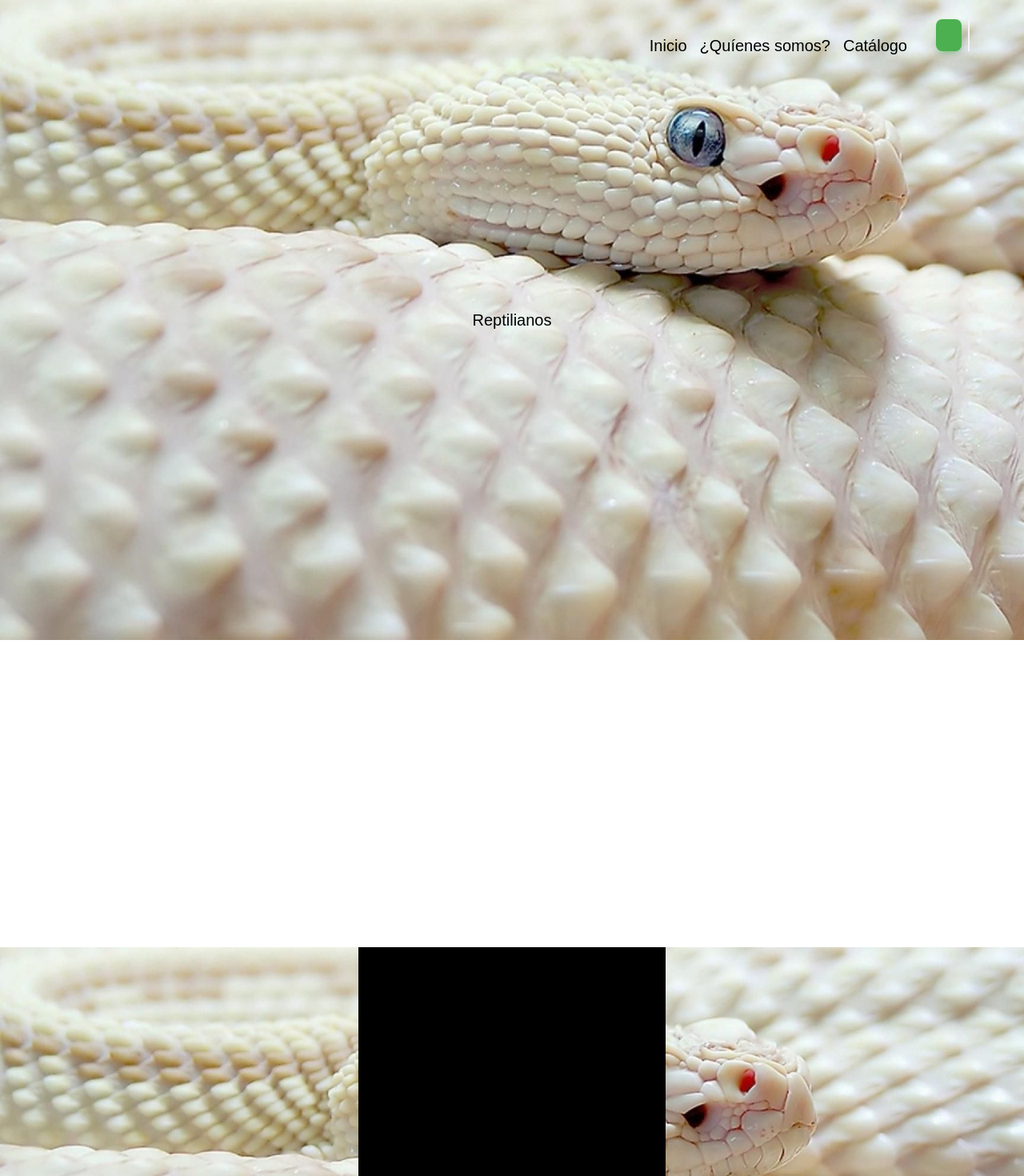
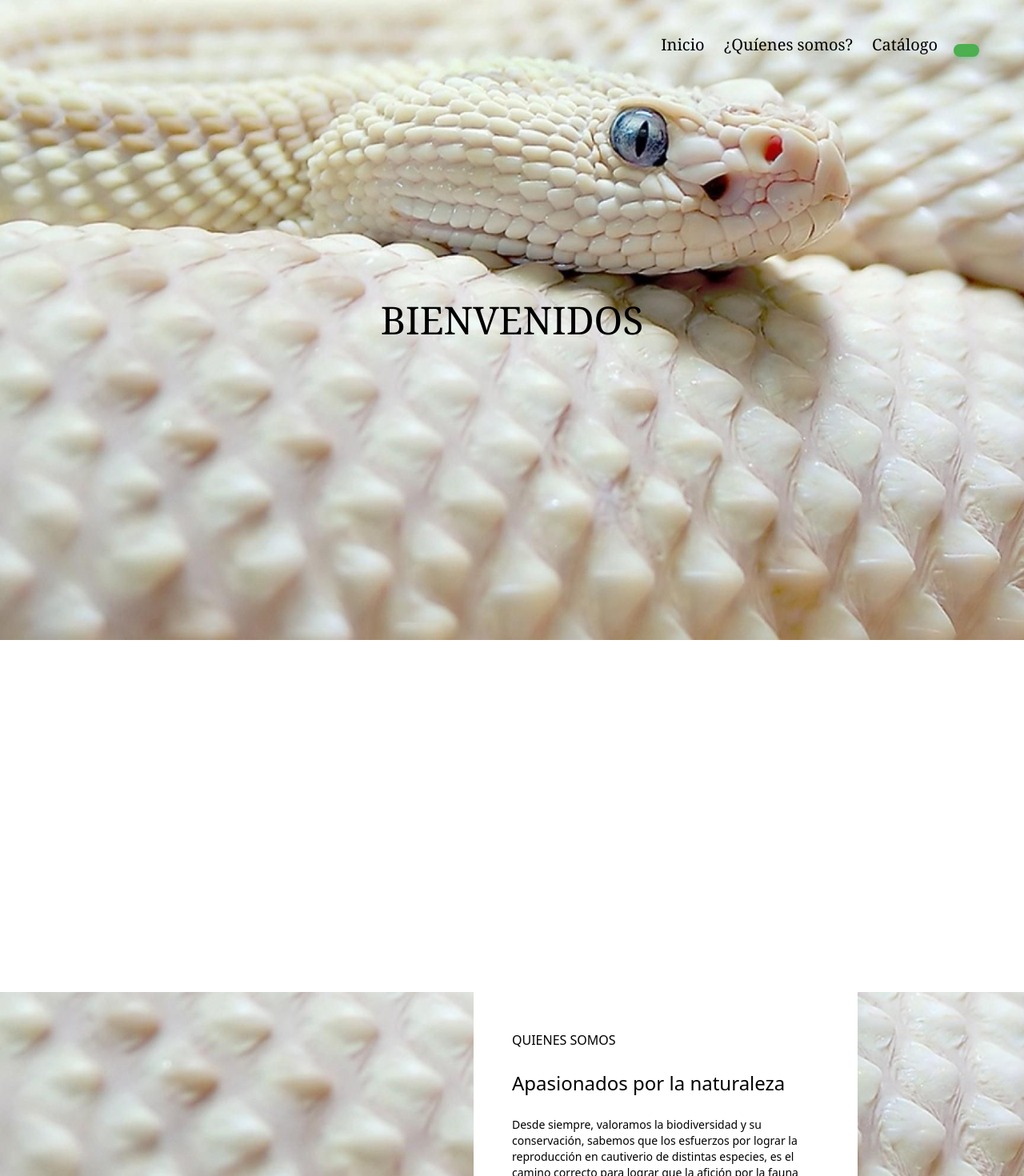
Before and after one commit to davidmb12/reptilianos-web, a Next.js app: page / in a window 1280 px wide. Shown: the top 1470 px of the page at 80% size. Built offline with nearby package versions, Linux system fonts and the light colour scheme.

Commit message:
Modified navbar, scroll hide

```diff
--- a/app/globals.css
+++ b/app/globals.css
@@ -2,7 +2,7 @@
 @tailwind components;
 @tailwind utilities;
 @import "~@mdi/font/css/materialdesignicons.min.css";
-@import url('https://fonts.googleapis.com/css2?family=Montserrat+Alternates:ital,wght@0,100;0,200;0,300;0,400;0,500;0,600;0,700;0,800;0,900;1,100;1,200;1,300;1,400;1,500;1,600;1,700;1,800;1,900&display=swap');
+@import url('https://fonts.googleapis.com/css2?family=Kablammo&family=Montserrat+Alternates:ital,wght@0,100;0,200;0,300;0,400;0,500;0,600;0,700;0,800;0,900;1,100;1,200;1,300;1,400;1,500;1,600;1,700;1,800;1,900&family=Pangolin&family=Rubik+Spray+Paint&display=swap');
 :root {
   --foreground-rgb: 0, 0, 0;
 }
--- a/components/Layout.js
+++ b/components/Layout.js
@@ -14,7 +14,7 @@ const Layout = ({children}) => {
   return (
     <div>
       <Navbar></Navbar>
-      <main>{children}</main>
+      <main className='bg-fixed bg-snake-01 bg-cover'>{children}</main>
 
     </div>
   )
--- a/components/Navbar.jsx
+++ b/components/Navbar.jsx
@@ -4,6 +4,24 @@ import Link from 'next/link';
 const Navbar = () => {
   const [isMobile, setIsMobile] =useState(false);
 
+  const [clientWindowHeight,setClientWindowHeight] = useState("");
+  const [backgroundTransparency, setBackgroundTransparency] = useState(0);
+  const [padding, setPadding] = useState(30);
+  const [boxShadow,setBoxShadow] = useState(0);
+
+  const handleScroll = () => {
+    setClientWindowHeight(window.scrollY);
+    console.log(clientWindowHeight);
+  };
+
+  //Handle scrolling
+  useEffect(() => {
+    window.addEventListener('scroll',handleScroll);
+    return ()=>{
+      window.removeEventListener('scroll', handleScroll);
+    }
+  })
+  //Handle screen resize
   useEffect(() =>{
     const handleResize = ()=>{
       if(window.innerWidth <= 768){
@@ -20,26 +38,41 @@ const Navbar = () => {
     }
   },[]);
 
+  //Calculate bg transparency, padding and boxShadow
+  useEffect(()=>{
+    let backgroundTransparencyVar = clientWindowHeight / 600;
+    if(backgroundTransparencyVar < 1){
+      let paddingVar = 30 - backgroundTransparencyVar *20;
+      let boxShadowVar = backgroundTransparencyVar *0.1;
+
+      setBackgroundTransparency(backgroundTransparencyVar);
+      setPadding(paddingVar);
+      setBoxShadow(boxShadowVar);
+    }
+  },[clientWindowHeight]);
 
   return (
-    <nav className='fixed px-[3em] py-[1.5em] text-right align-middle w-full bg-gradient-to-t overflow-y-auto'>
-
-          <div className='h-16 inline-block font-Montserrat'>
+    <nav className={`fixed px-[3em] py-[30px] top-0 text-right flex-col align-middle w-full overflow-y-auto`}
+      style={{
+        background:`rgba(255,255,255,${backgroundTransparency}`,
+        padding: `${padding}px 3em`,
+        boxShadow: `rgb(0 0 0 / ${boxShadow}) 0px 0px 20px 6px`
+      }}>
+          <div className='inline font-serif'>
             <div className='flex-shrink-0 inline-flex '>
-              <a href="/" className='text-black font-medium text-xl hover:text-gray-400 transition-all  p-2 '> Inicio </a>
+              <a href="/" className='text-black font-medium text-xl hover:bg-gray-100 transition-all p-3 rounded-lg'> Inicio </a>
             </div>
             <div className='flex-shrink-0 inline-flex'>
-              <a href="/about" className='text-black font-medium text-xl hover:text-gray-400 transition-all ease-in-out p-2 rounded-md'> ¿Quíenes somos? </a>
+              <a href="/about" className='text-black font-medium text-xl hover:bg-gray-100 transition-all ease-in-out p-3 rounded-lg'> ¿Quíenes somos? </a>
             </div>
             <div className='flex-shrink-0 inline-flex'>
-              <a href="/" className='text-black font-medium text-xl hover:text-gray-400 transition-all ease-in-out p-2 rounded-md'> Catálogo </a>
+              <a href="/" className='text-black font-medium text-xl hover:bg-gray-100 transition-all ease-in-out p-3 rounded-lg'> Catálogo </a>
             </div>
           </div>
-          <div className='inline-flex mx-5'>
+          <div className='inline '>
             <button className="mx-2 middle none center rounded-lg bg-lightGreen px-4 py-2 font-sans text-lg font-bold uppercase text-white shadow-md shadow-green-500/20 transition-all hover:shadow-lg hover:shadow-green-500/40 hover:bg-white hover:text-black focus:opacity-[0.85] focus:shadow-none active:opacity-[0.85] active:shadow-none disabled:pointer-events-none disabled:opacity-50 disabled:shadow-none" data-ripple-light="true">
               <i className='mdi mdi-cart'></i>
             </button>
-            <div className="inline-block h-10  w-0.5  bg-neutral-100 opacity-100 dark:opacity-50"></div>
 
           </div>
 
--- a/pages/index.js
+++ b/pages/index.js
@@ -5,16 +5,21 @@ const HomePage = ()=>{
     return(
         <>
             <div className='h-screen'>
-                <div className='bg-fixed bg-snake-01 bg-cover h-full text-center justify-center align-middle flex flex-col'>
-                    <h1 className='font-Montserrat text-xl'>Reptilianos</h1>
+                <div className='h-full text-center justify-center align-middle flex flex-col'>
+                    <h1 className='text-[3rem] text-black font-serif'>BIENVENIDOS</h1>
                 </div>
             </div>
-            <div className='w-full h-96 flex-row'>
+            <div className='w-full h-[55vh] flex-row bg-white'>
 
             </div>
-            <div className='w-full h-96 flex-row bg-snake-01 bg-cover  text-center justify-center align-middle flex '>
-                <div className='mx-10 w-96 bg-black flex'>
-                    a
+            <div className='w-full h-full flex-row  text-center justify-end align-middle flex'>
+                <div className='mr-52 w-[30em] bg-white flex text-black text-left flex-col p-12'>
+                    <h3>QUIENES SOMOS</h3>
+                    <br></br>
+                    <h1 className='text-[1.5rem]'>Apasionados por la naturaleza</h1>
+                    <br></br>
+
+                    <p className='text-sm'>Desde siempre, valoramos la biodiversidad y su conservación, sabemos que los esfuerzos por lograr la reproducción en cautiverio de distintas especies, es el camino correcto para lograr que la afición por la fauna impacte mínimamente en los ecosistemas, por ello nos comprometemos totalmente con la crianza  controlada, legal, ética y profesional de nuestros especímenes, para que nuestros clientes puedan disfrutar al máximo su afición y pasión por lo reptiles. No solo buscamos complacer a los clientes más exigentes, también procuramos el bienestar de nuestros animales. </p>
                 </div>
             </div>
         </>
--- a/tailwind.config.js
+++ b/tailwind.config.js
@@ -11,6 +11,8 @@ module.exports = {
     extend: {
       fontFamily:{
         Montserrat:['Montserrat Alternate','sans-serif'],
+        Pangolin:['Pangolin','cursive'],
+        Rubik:['Rubik Spray Paint','cursive'],
       },
       colors:{
         lightGreen:'#4caf50'
```
